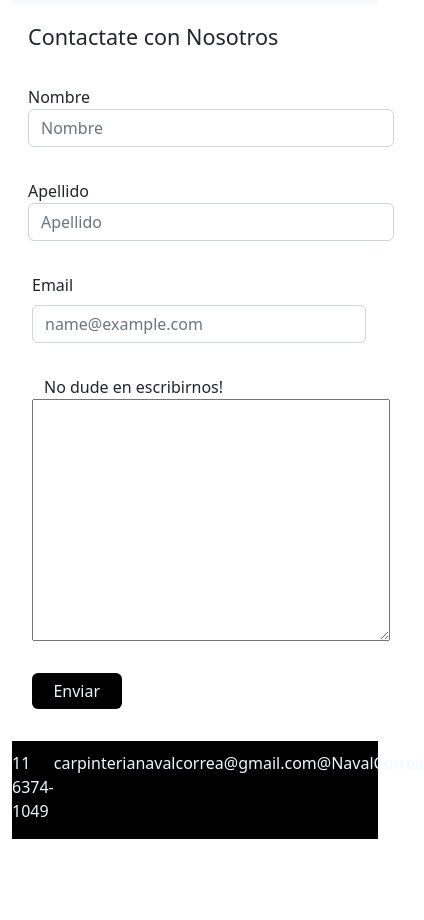
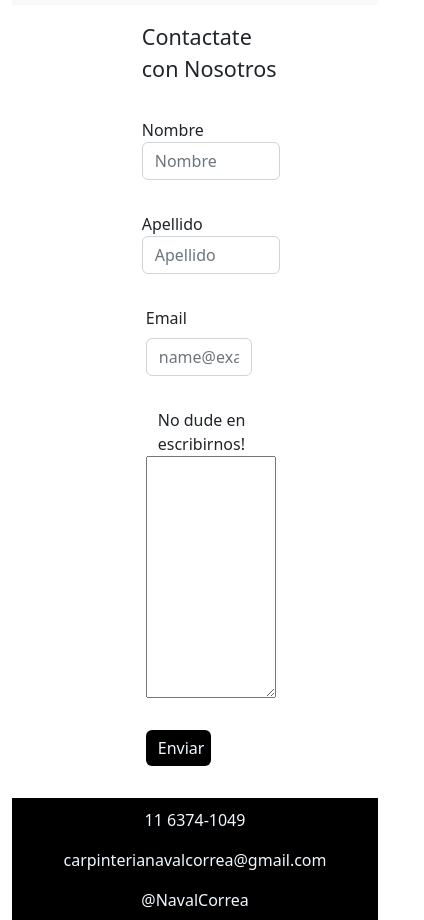
Before and after one commit to TrellixVulnTeam/proyectoCoderHouse2_N4LJ, a plain HTML site: page pages/contacto.html in a window 390 px wide. Shown: the part 180-1100 px from the top of the page, 424 px wide, since content can reach past the window. Before the commit the page ends 1019 px from the top, so only its background shows below. Drawn offline with nearby package versions, Linux system fonts and the light colour scheme.

Commit message:
arregloFooterForm

```diff
--- a/assets/css/style.css
+++ b/assets/css/style.css
@@ -23,14 +23,26 @@
   color: aliceblue;
   font-family: system-ui, -apple-system, BlinkMacSystemFont, 'Segoe UI', Roboto, Oxygen, Ubuntu, Cantarell, 'Open Sans', 'Helvetica Neue', sans-serif;
   display: flex;
-  justify-content: space-around;
+  flex-direction: column;
+  justify-content: center;
   padding-top: 10px;
+ }
+ footer p{
+  display: flex;
+  justify-content: center;
  }
  .galeria div img{
   padding: 10px;
  }
  .infoMain{
   margin-bottom: 10px;
+ }
+ @media(min-width:768px){
+  footer{
+    display: flex;
+    flex-direction: row;
+    justify-content: space-around;
+  }
  }
  @media(min-width: 992px){
   .card{
--- a/pages/contacto.html
+++ b/pages/contacto.html
@@ -50,33 +50,33 @@
 </nav>
     </header>
     <main>
-      <form>
-        <fieldset>
+      <div class="formulario row justify-content-center">
+      <form class="col-5">
           <legend class="m-3">Contactate con Nosotros</legend>
           <div class="row g-3">
-            <div class="col-md-3 m-3">
+            <div class="col-md-10 m-3">
               <label for="Nombre">Nombre</label>
               <input type="text" class="form-control" placeholder="Nombre" aria-label="Nombre">
             </div>
-            <div class="col-md-3 m-3">
+            <div class="col-md-10 m-3">
               <label for="Apellido">Apellido</label>
               <input type="text" class="form-control" placeholder="Apellido" aria-label="Apellido">
             </div>
             <div class="row">
-            <div class="col-md-6 m-3">
+            <div class="col-md-10 m-3">
               <label for="exampleFormControlInput1" class="form-label">Email</label>
               <input type="email" class="form-control" id="exampleFormControlInput1" placeholder="name@example.com">
             </div>
           </div>
           <div class="row m-3">
             <label for="comentario">No dude en escribirnos!</label>
-            <textarea class="col-md-6" name="" id="comentario" cols="30" rows="10"></textarea>
+            <textarea class="col-md-10" name="" id="comentario" cols="30" rows="10"></textarea>
           </div>
           <div class="row m-3">
-            <button type="submit" class="col-3 mb-3 btn btn-primary">Enviar</button>
+            <button type="submit" class="col-6 mb-3 btn btn-primary">Enviar</button>
           </div>
-        </fieldset>
       </form>
+    </div>
     </main>
     <footer>
       <p>11 6374-1049</p>
```
